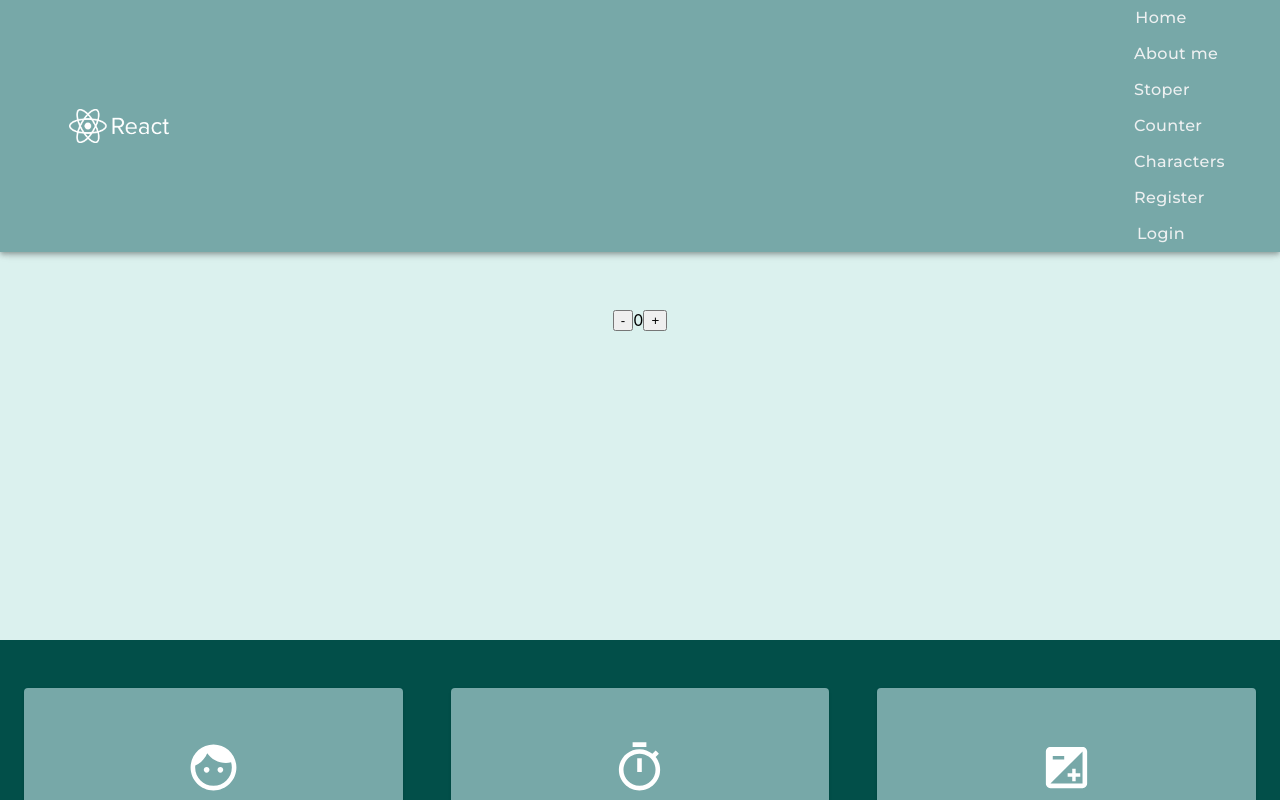
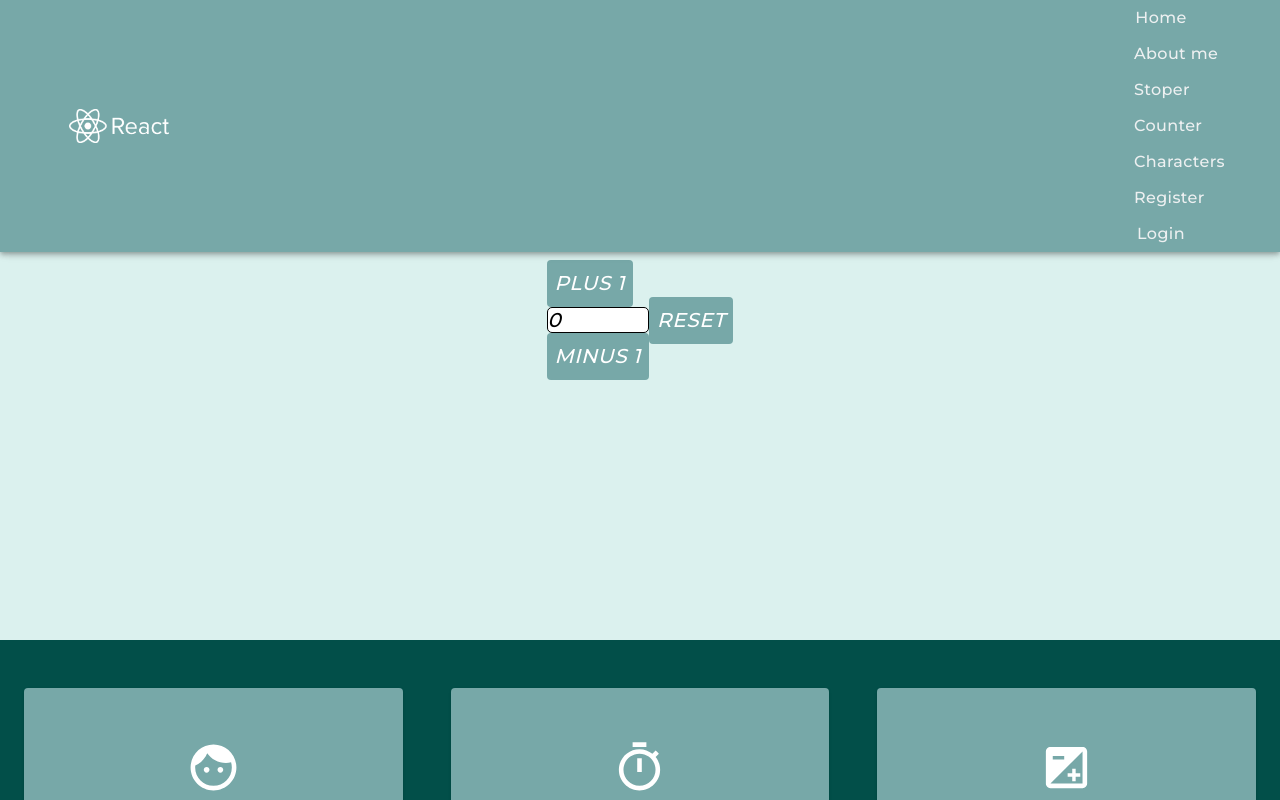
Before and after one commit to radiographer/react-projekt, a React (Create React App) app in the folder app/: page /counter in a window 1280 px wide. Shown: the top 800 px of the page. Built offline with nearby package versions, Linux system fonts and the light colour scheme.

Commit message:
counter in progess

```diff
--- a/app/src/pages/Counter.js
+++ b/app/src/pages/Counter.js
@@ -1,16 +1,43 @@
 import React, { useState, useEffect } from "react";
+import { Button, Box } from "@material-ui/core";
 import styled from "styled-components";
+import { makeStyles } from "@material-ui/core/styles";
 
-const Container = styled.div`
-  background-color: #dbf1ee;
-  display: flex;
-  justify-content: center;
-  align-items: center;
-  min-height: 80vh;
-`;
+const useStyles = makeStyles(() => ({
+  root: {
+    backgroundColor: "#dbf1ee",
+    display: "flex",
+    justifyContent: "center",
+    alignItems: "center",
+    minHeight: "80vh",
+  },
+
+  button: {
+    color: "white",
+    backgroundColor: "#77a8a8",
+
+    fontFamily: "Montserrat",
+    fontSize: 20,
+    fontWeight: 500,
+    fontStyle: "italic",
+    textDecoration: "none",
+  },
+  result: {
+    backgroundColor: "white",
+    border: "1px solid",
+    borderRadius: 5,
+    width: 100,
+    fontFamily: "Montserrat",
+    fontSize: 20,
+    fontWeight: 500,
+    fontStyle: "italic",
+    textDecoration: "none",
+  },
+}));
 
 function Counter({ defaultValue = 0, step = 1 }) {
   const [value, setValue] = useState(defaultValue);
+  const classes = useStyles();
 
   useEffect(() => {});
 
@@ -21,12 +48,27 @@ function Counter({ defaultValue = 0, step = 1 }) {
   const onPlus = (e) => {
     setValue(value + step);
   };
+
+  const onReset = (e) => {
+    setValue(defaultValue);
+  };
   return (
-    <Container>
-      <button onClick={onMinus}>-</button>
-      {value}
-      <button onClick={onPlus}>+</button>
-    </Container>
+    <div className={classes.root}>
+      <Box>
+        {" "}
+        <Button className={classes.button} onClick={onPlus}>
+          plus 1
+        </Button>
+        <div className={classes.result}>{value}</div>
+        <Button className={classes.button} onClick={onMinus}>
+          minus 1
+        </Button>
+      </Box>
+
+      <Button className={classes.button} onClick={onReset}>
+        Reset
+      </Button>
+    </div>
   );
 }
 
```
